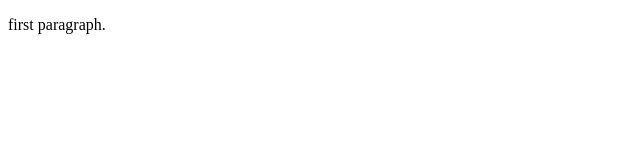
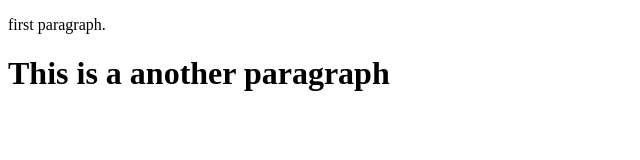
Before and after one commit to aniketsingh777/learning-git, a plain HTML site: page index.html in a window 1280 px wide. Shown: the whole page, without its empty margins (0-640 px from the left). Drawn offline with Linux system fonts and the light colour scheme.

```diff
--- a/index.html
+++ b/index.html
@@ -5,5 +5,6 @@
 </head>
 <body>
     <p>first paragraph.</p>
+    <h1>This is a another paragraph</h1>
 </body>
 </html>
```
